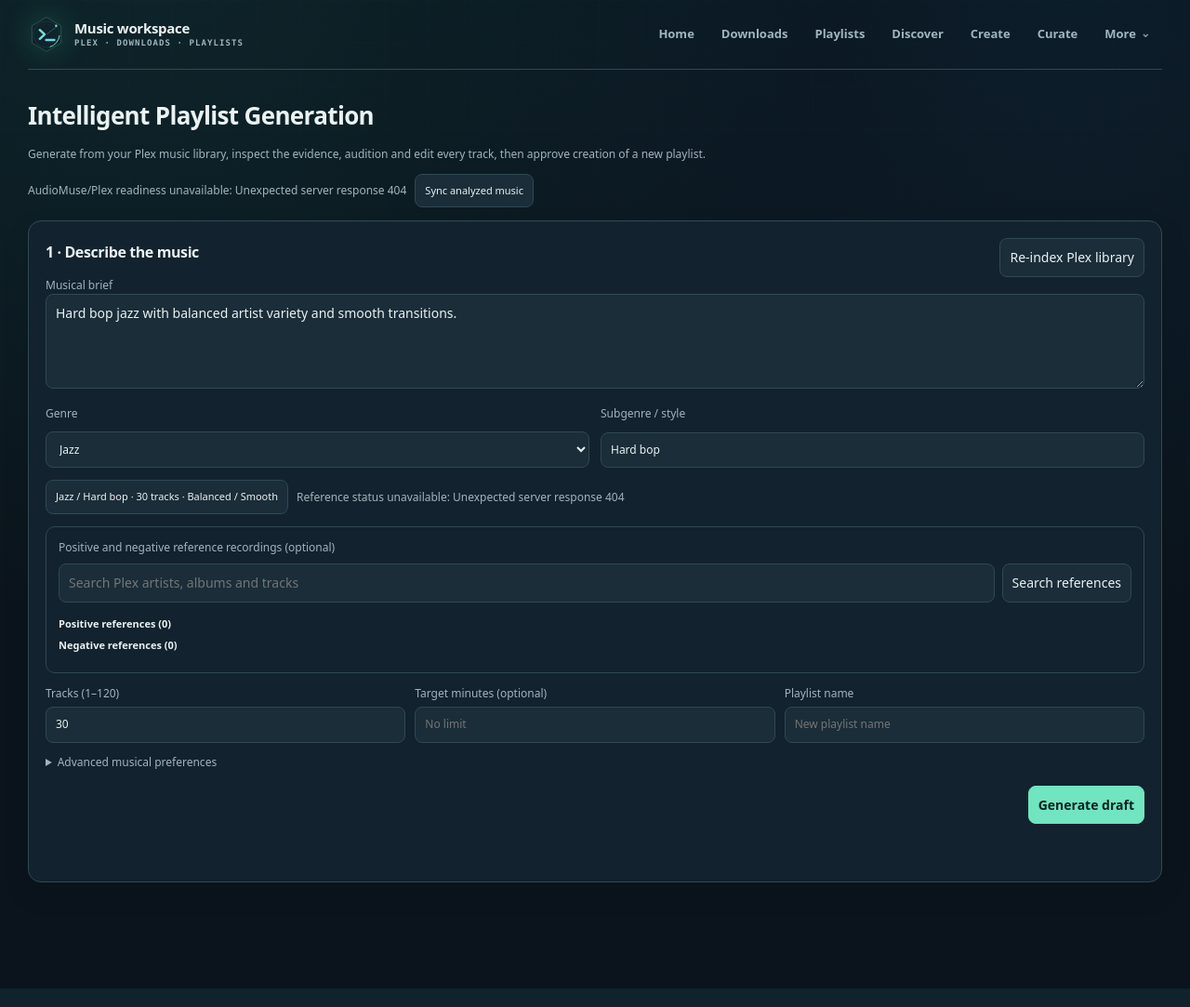
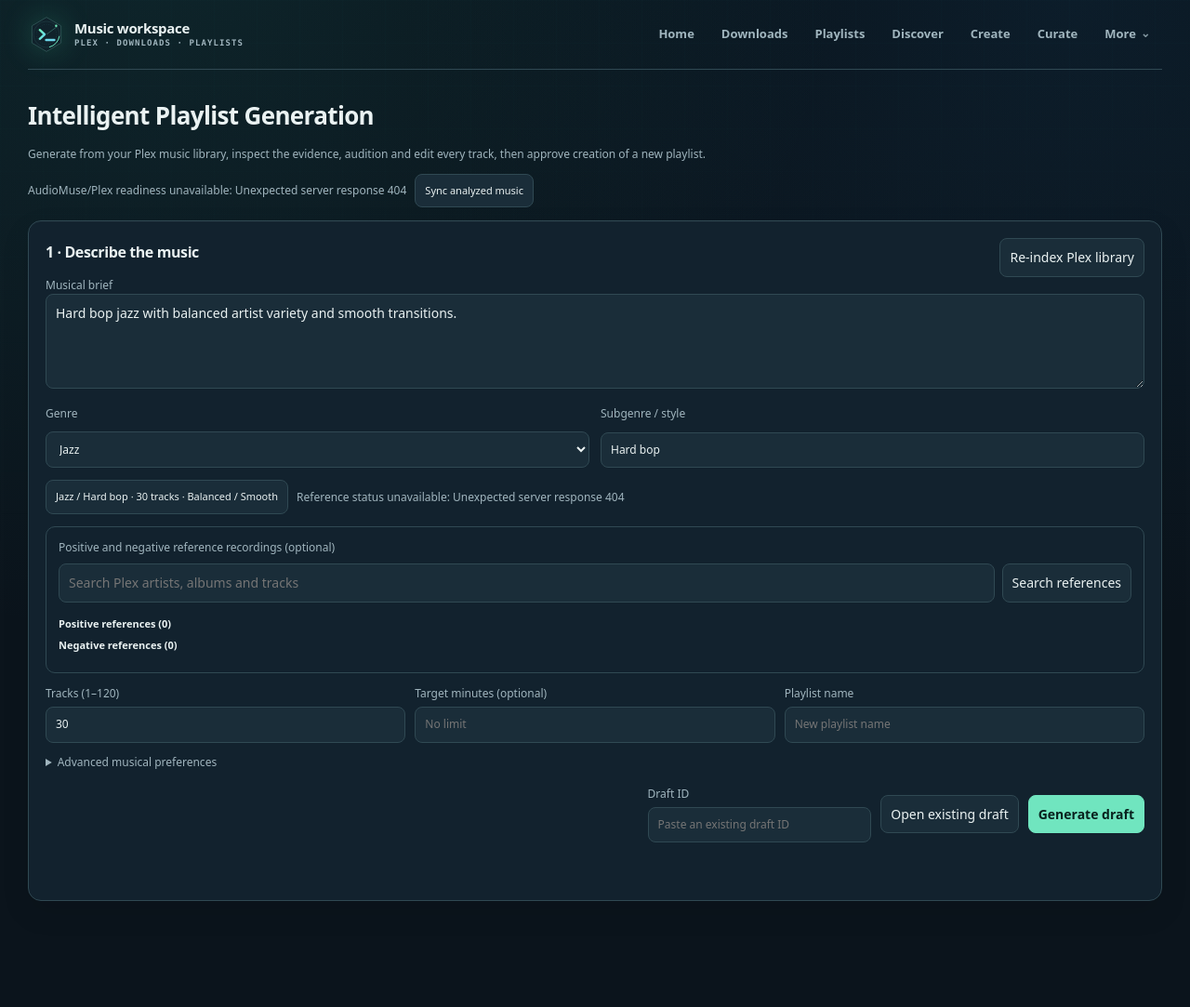
Before and after one commit to tpepels/plex-playlist-builder, a Flask app: template app/templates/playlist_generator.html in a window 1280 px wide. Shown: the whole page at 93% size. Run offline with Flask 3, Linux system fonts and the light colour scheme; the template is opened without the code that fills it, so the values that code supplies are empty; parts of the project's set-up code (start-up, migrations or seed data) failed here and were passed over; some libraries are stand-ins or nearby versions.

Commit message:
Allow opening persisted genre drafts by ID across browser sessions and server acceptance probes

```diff
--- a/app/templates/playlist_generator.html
+++ b/app/templates/playlist_generator.html
@@ -143,6 +143,8 @@ fieldset{border:1px solid var(--line);border-radius:9px;padding:12px;margin-top:
     </details>
     <footer>
       <button id="restoreDraft" type="button" hidden>Restore last draft</button>
+      <label for="existingDraftId">Draft ID<input id="existingDraftId" maxlength="128" placeholder="Paste an existing draft ID"></label>
+      <button id="openExistingDraft" type="button">Open existing draft</button>
       <button id="generate" type="submit" class="primary">Generate draft</button>
     </footer>
   </form>
@@ -733,6 +735,11 @@ $('confirmPublish').onclick=async()=>{
   }catch(error){notify(error.message,true)}
   finally{working=false;$('confirmPublish').disabled=false}
 };
+$('openExistingDraft').onclick=()=>{
+  const id=$('existingDraftId').value.trim();
+  if(!id){notify('Enter a draft ID.',true);return}
+  loadDraft(id);
+};
 const last=localStorage.getItem('playlistGenerationDraft');
 if(last){
   $('restoreDraft').hidden=false;
```
